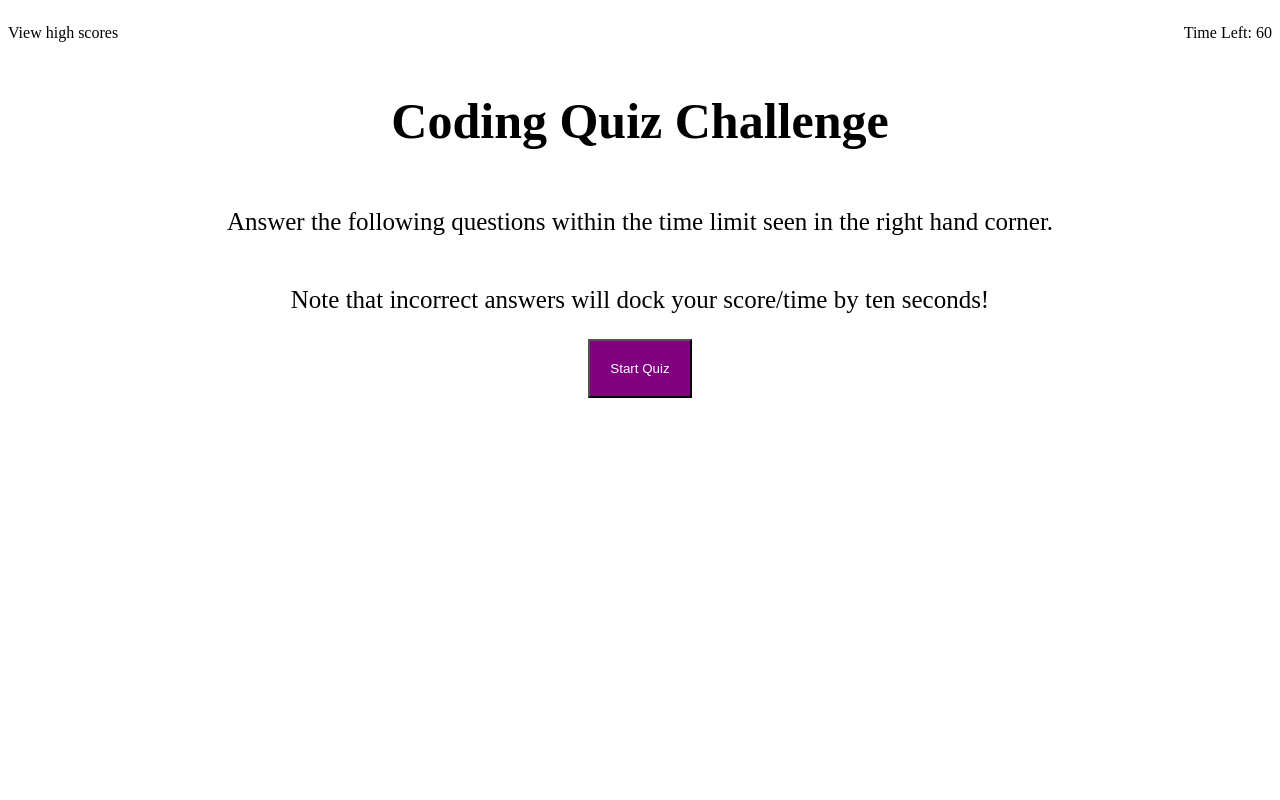
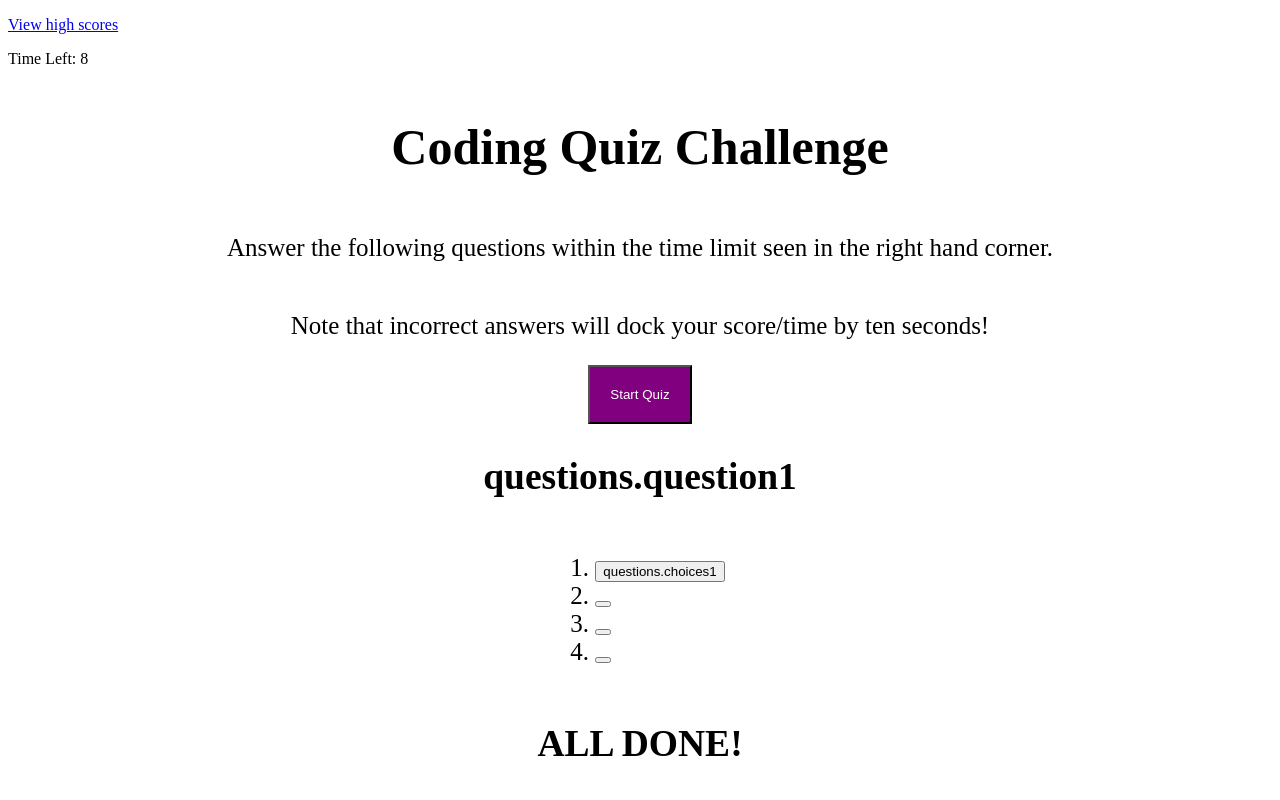
Before and after one commit to Yvieyra/javascript-student-quiz, a plain HTML site: page index.html in a window 1280 px wide. Both pictures are taken after a click on the button "Start Quiz". Shown: the top 800 px of the page. Drawn offline with Linux system fonts and the light colour scheme.

Commit message:
added questions to my jS file, and added countdown timer function

```diff
--- a/assets/script.js
+++ b/assets/script.js
@@ -1,5 +1,5 @@
 var timeLeft = document.querySelector("#time-left")
-var timer = document.querySelector("#timer")
+var buttonChoice = document.querySelector(".button-choice")
 
 var startButton = document.querySelector("#start-btn");
 
@@ -22,4 +22,74 @@ var highestScore = document.querySelector("#score-results")
 var backButton = document.querySelector("#back-btn")
 var clearButton = document.querySelector("#clear-btn")
 
-//add questions and choices with answers in jS
+var timerInterval;
+var secondsLeft = 10;
+//setinterval() function
+
+//clearinterval() function
+//for loop to insert object properties into HTML
+// for (var i = 0; i < questions.length; i++) {
+
+// }
+
+function countDown() {
+ timerInterval = setInterval(function () {
+        secondsLeft--;
+        timeLeft.textContent = secondsLeft;
+
+        if (secondsLeft === 0) {
+            // Stops execution of action at set interval
+            clearInterval(timeLeft);
+            // Calls function to create and append image
+            sendMessage();
+        }
+        function sendMessage() {
+            timeLeft.textContent = " Times up! ";
+          }
+    }, 1000);
+
+
+}
+//eventlisteners
+startButton.addEventListener("click", countDown);
+
+// buttonChoice.addEventListener("click", function () {
+//     questions.question1
+// });
+
+
+// //get stored values for high scores
+
+// //add questions and choices with answers in jS (An array of Objects)
+// // one object per question in one big array
+// var questions = [
+
+//     {
+//         question1: "To combine a message with a variable is called a: ",
+//         choices1: ["concatenation", "boolean", "string", "array"],
+//         answer1: "concatenation"
+//     },
+//     {
+//         question2: "A string is a series of characters and is surrounded by:  ",
+//         choices2: ["p tags", "brackets", "quotes", "parenthesis"],
+//         answer3: "quotes"
+//     },
+//     {
+//         question3: "The logical comparison operator modulus(%) is used for what?",
+//         choices3: ["percentage", "It returns the remainder between two numbers", "average", "reverses boolean value"],
+//         answer3: "It returns the remainder between two numbers"
+//     },
+//     {
+//         question4: "What does the following method do? .push()",
+//         choices4: ["inserts the parameter onto the end of an array and returns the new array order", "It re-assigns the array value to the only parameter value", "inserts the parameter to the start of an array and returns the new array order", "It returns the value of the parameter inside the push parenthessis if it exists in the array"
+//         ],
+//         answer4: "inserts the parameter onto the end of an array and returns the new array order"
+//     },
+//     {
+//         question5: "Why do we use for-loops?",
+//         choices5: ["to code quicker", "to execute a code more than once", "to find false statements", "to find true statements"],
+//         answer5: "It execute a code more than once"
+//     }
+// ]
+
+// Tests to check correct answers vs. wrong answers
--- a/index.html
+++ b/index.html
@@ -10,9 +10,9 @@
 </head>
 
 <body>
-    <header id="timer">
-        <p>View high scores</p>
-        <p>Time Left: <span id="time-left">60</span></p>
+    <header>
+        <p><a href=#high-scores>View high scores</a></p>
+        <p>Time Left: <span id="time-left"></span></p>
     </header>
 
     <div>
@@ -22,19 +22,19 @@
         <button type="button" id="start-btn">Start Quiz</button>
     </div>
 
-    <div id="question-choices" style="display:none">
-        <h2 id="question">To combine a message with a variable is called a: </h2>
+    <div id="question-choices">
+        <h2 id="question">questions.question1</h2>
         <ol>
-            <li><button id="btn1">contcatenation</button></li>
-            <li><button id="btn2">boolean</button></li>
-            <li><button id="btn3">string</button></li>
-            <li><button id="btn4">array</button></li>
+            <li><button class="button-choice" id="btn1">questions.choices1</button></li>
+            <li><button class="button-choice" id="btn2"></button></li>
+            <li><button class="button-choice" id="btn3"></button></li>
+            <li><button class="button-choice" id="btn4"></button></li>
         </ol>
         <hr id="line-break" style="display: none;">
-        <p id="answer" style="display: none;"></p>
+        <p id="answer" style="display: none;">questions.answer1</p>
     </div>
 
-    <div id="all-done" style="display:none">
+    <div id="all-done">
         <h2>ALL DONE!</h2>
         <p>Your final score is: <span id="final-score"></span></p>
         <form action="/action_page.php">
@@ -44,7 +44,7 @@
         </form>
     </div>
 
-    <div id="high-scores" style="display:none">
+    <div id="high-scores">
         <h2>High Scores</h2>
         <p><span id="score-results"></span></p>
         <button type="button" id="back-btn">Go back</button>
```
